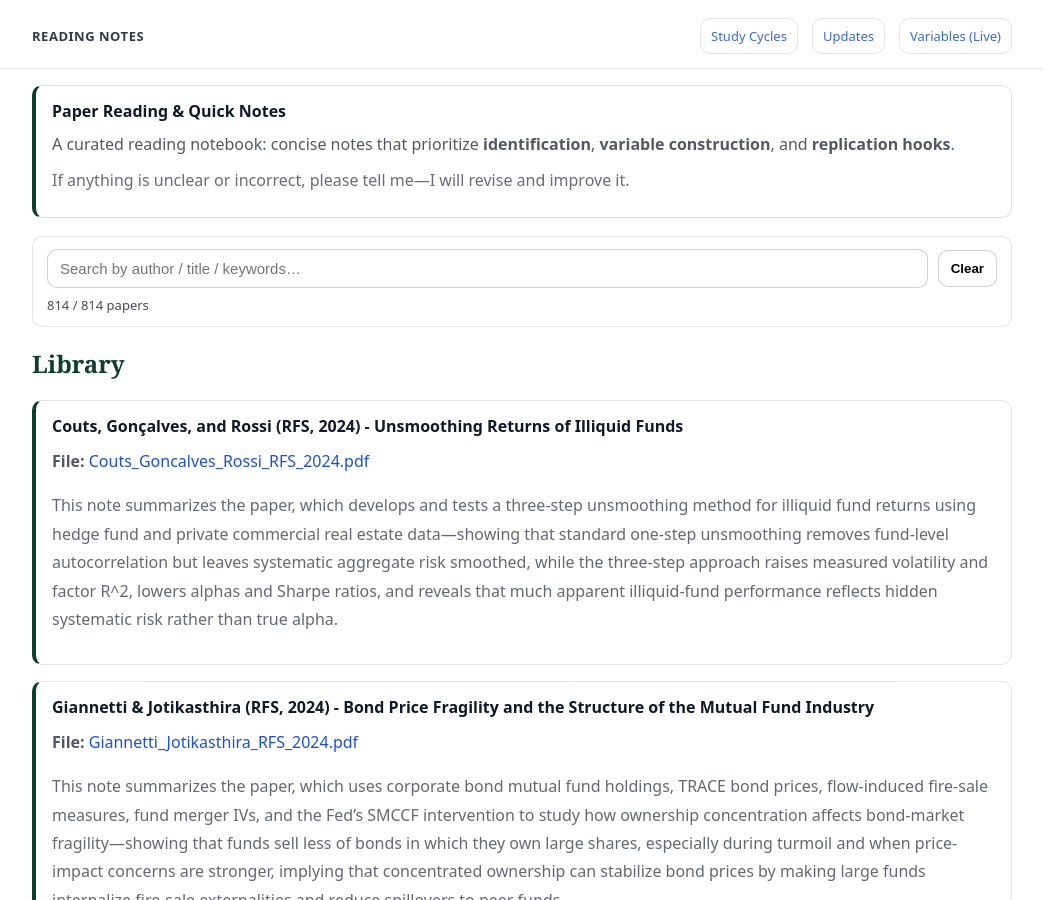
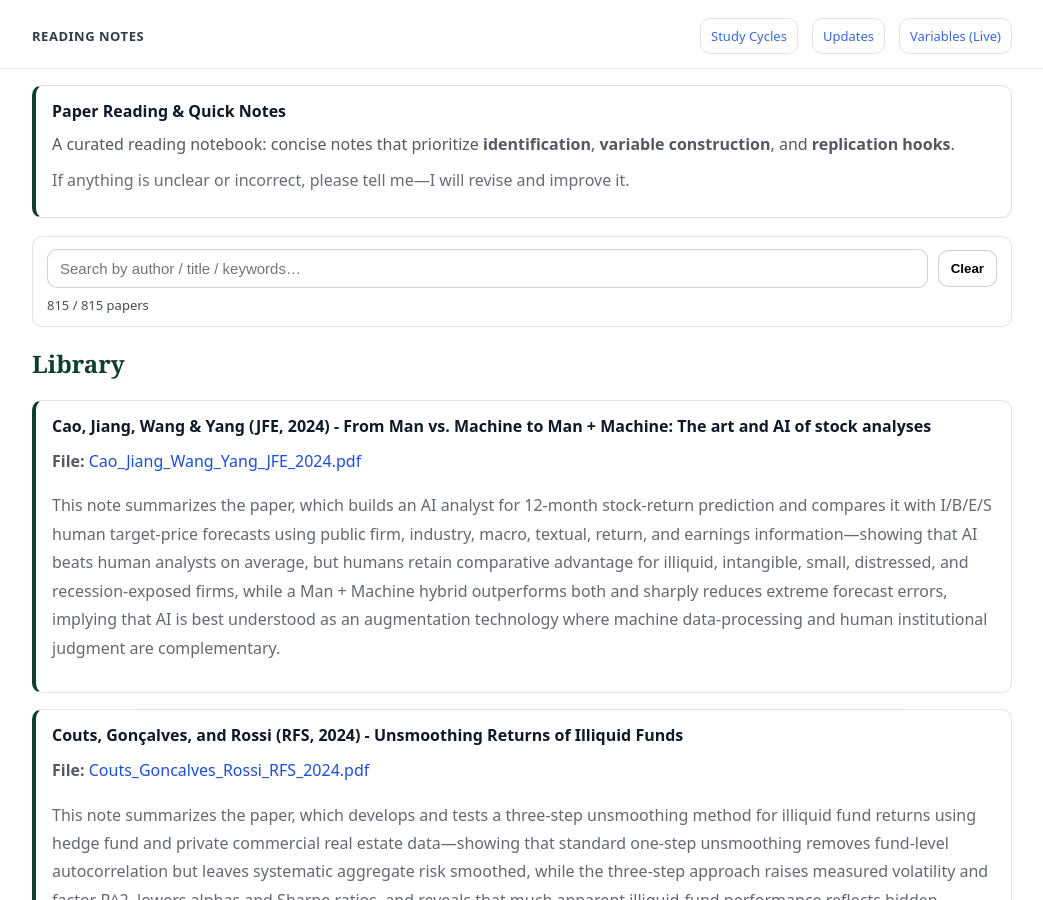
Before and after one commit to yaxinzn/study-archive, a Jekyll site: the page built from reading/index.md, in a window 1280 px wide and 900 px high. Shown: the whole window, without its empty margins (118-1161 px from the left). Built offline with Jekyll 4.4.1, drawn with Linux system fonts in a browser that asks for light colours.

Commit message:
Reading: add/update Cao_Jiang_Wang_Yang_JFE_2024.pdf

```diff
--- a/_data/reading.yml
+++ b/_data/reading.yml
@@ -1,3 +1,7 @@
+- title: "Cao, Jiang, Wang & Yang (JFE, 2024) - From Man vs. Machine to Man + Machine: The art and AI of stock analyses"
+  file: "Cao_Jiang_Wang_Yang_JFE_2024.pdf"
+  desc: "This note summarizes the paper, which builds an AI analyst for 12-month stock-return prediction and compares it with I/B/E/S human target-price forecasts using public firm, industry, macro, textual, return, and earnings information—showing that AI beats human analysts on average, but humans retain comparative advantage for illiquid, intangible, small, distressed, and recession-exposed firms, while a Man + Machine hybrid outperforms both and sharply reduces extreme forecast errors, implying that AI is best understood as an augmentation technology where machine data-processing and human institutional judgment are complementary."
+
 - title: "Couts, Gonçalves, and Rossi (RFS, 2024) - Unsmoothing Returns of Illiquid Funds"
   file: "Couts_Goncalves_Rossi_RFS_2024.pdf"
   desc: "This note summarizes the paper, which develops and tests a three-step unsmoothing method for illiquid fund returns using hedge fund and private commercial real estate data—showing that standard one-step unsmoothing removes fund-level autocorrelation but leaves systematic aggregate risk smoothed, while the three-step approach raises measured volatility and factor R^2, lowers alphas and Sharpe ratios, and reveals that much apparent illiquid-fund performance reflects hidden systematic risk rather than true alpha. "
```
Also changed, not shown: 1 other file.
